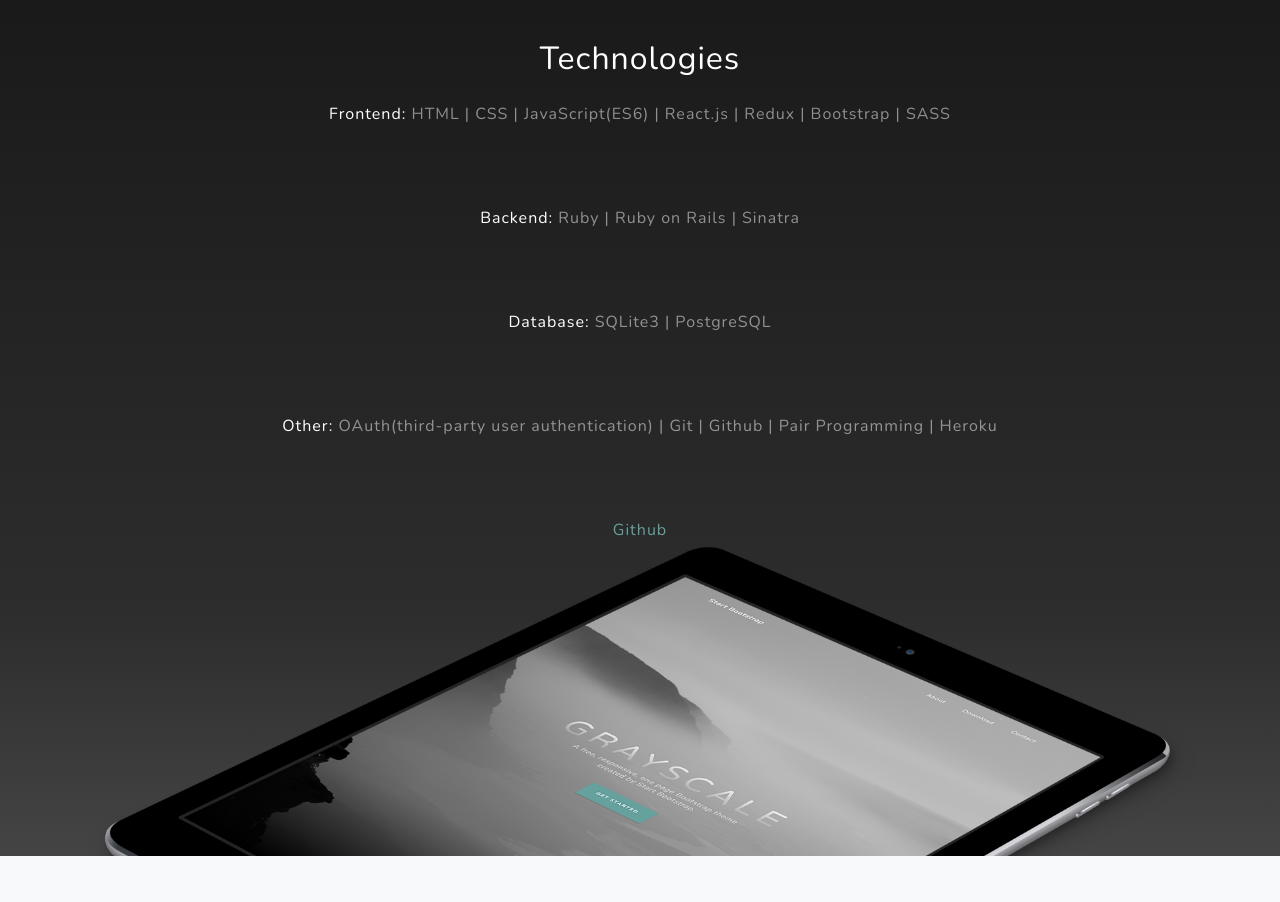
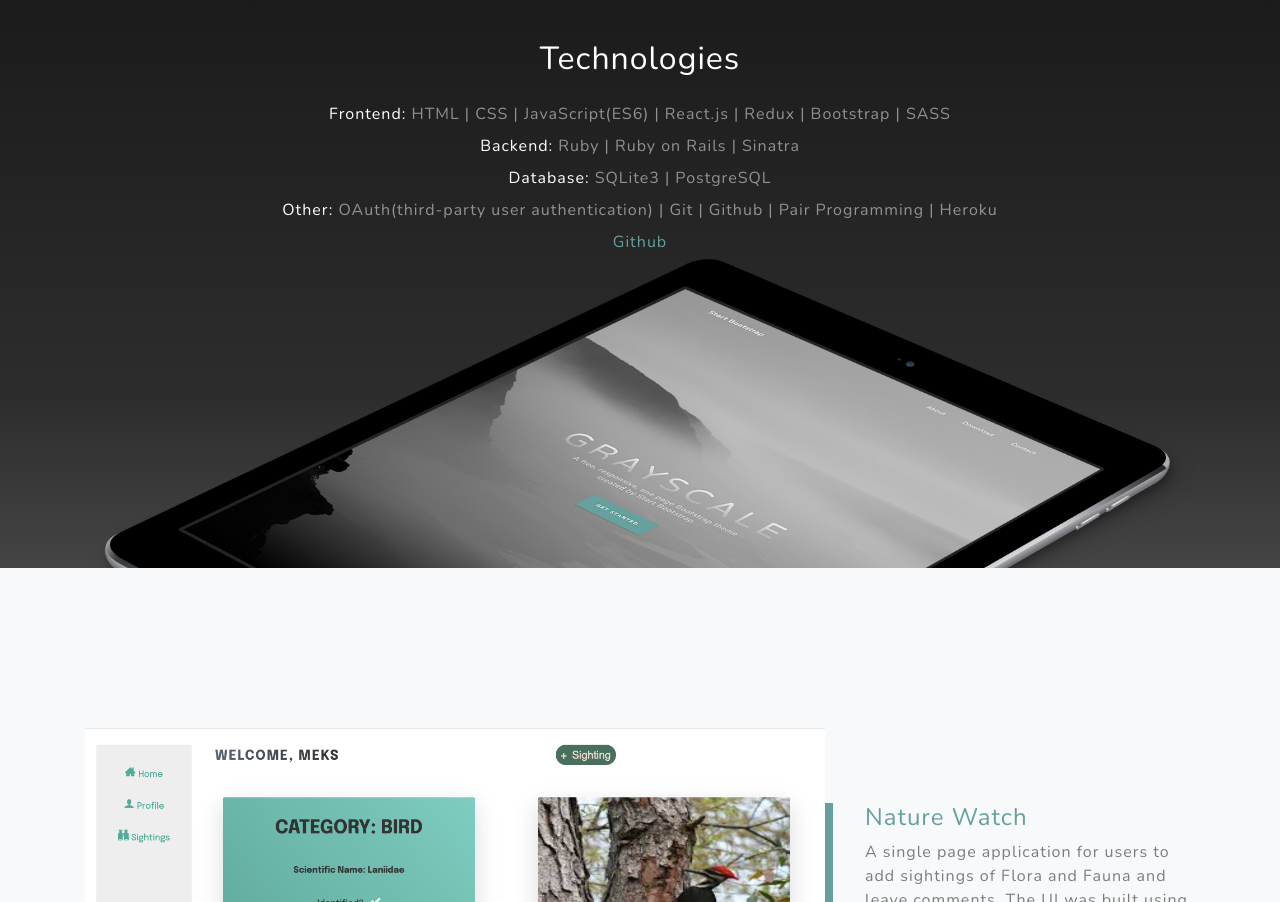
Before and after one commit to MMcClure11/mmcclure-portfolio, a Gatsby site: page / in a window 1280 px wide. Shown: the part 920-1822 px from the top of the page. Built offline with nearby package versions, Linux system fonts and the light colour scheme; Gatsby itself is replaced by a stand-in of ours.

Commit message:
Update styling for technologies

```diff
--- a/src/pages/index.js
+++ b/src/pages/index.js
@@ -38,16 +38,16 @@ const IndexPage = () => (
         <div className="row">
           <div className="col-lg-8 mx-auto">
             <h2 className="text-white mb-4">Technologies</h2>
-            <p className="text-white-50">
+            <p className="text-white-50 mb-2 ">
               <span className="text-white">Frontend:</span> HTML | CSS | JavaScript(ES6) | React.js | Redux | Bootstrap | SASS
             </p>
-            <p className="text-white-50">
+            <p className="text-white-50 mb-2">
               <span className="text-white">Backend:</span> Ruby | Ruby on Rails | Sinatra
             </p>
-            <p className="text-white-50">
+            <p className="text-white-50 mb-2">
               <span className="text-white">Database:</span> SQLite3 | PostgreSQL
             </p>
-            <p className="text-white-50">
+            <p className="text-white-50 mb-2">
             <span className="text-white">Other:</span> OAuth(third-party user authentication) | Git | Github | Pair Programming | Heroku
             </p>
             <a href="https://github.com/MMcClure11">
```
